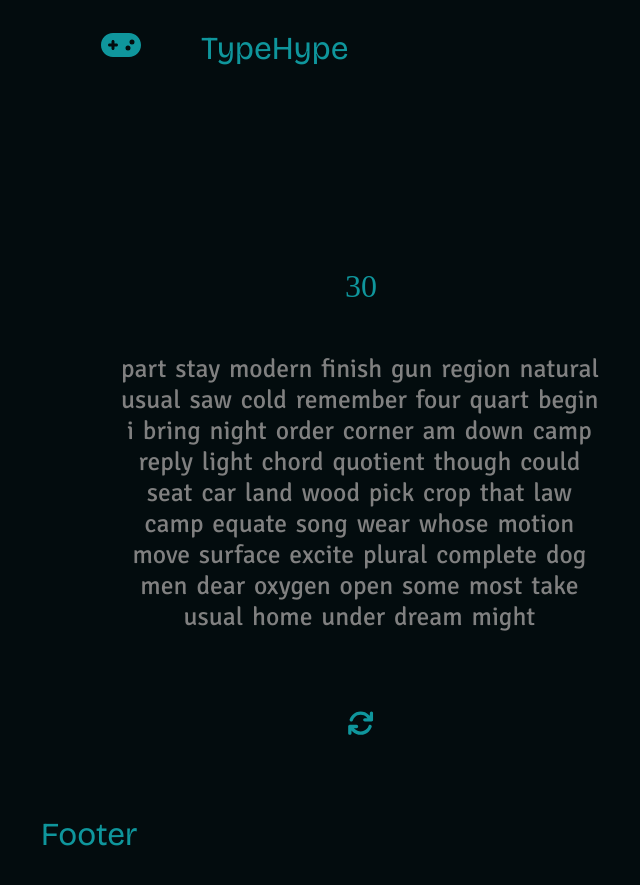
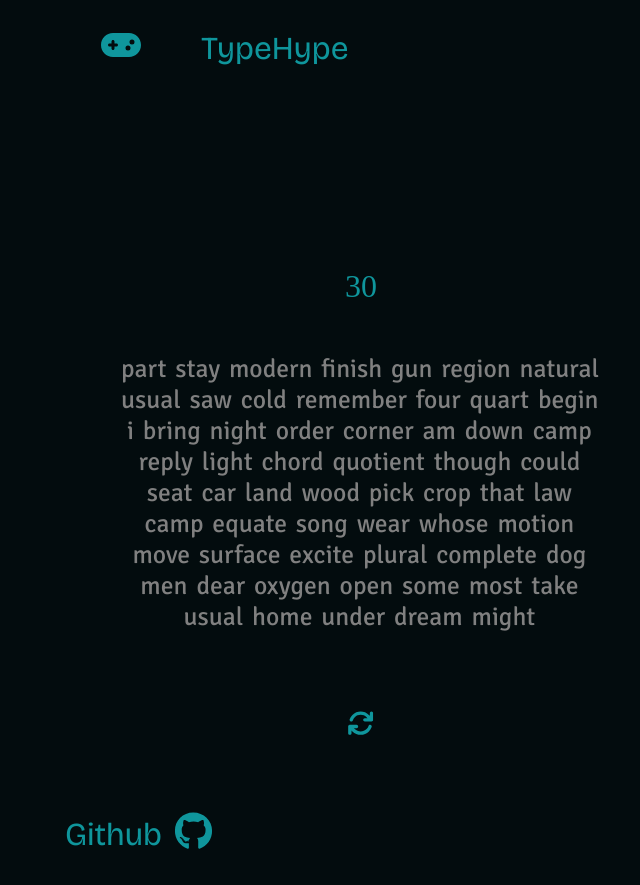
Before and after one commit to AkshitSinghh/typehype, a React (Vite) app: page / in a window 1280 px wide. Shown: the whole page, without its empty margins (279-919 px from the left). Built offline with nearby package versions, Linux system fonts and the light colour scheme.

Commit message:
added github logo

```diff
--- a/components/footer/footer.jsx
+++ b/components/footer/footer.jsx
@@ -6,7 +6,16 @@
           slideAnimation ? "slideOut-footer" : "slideIn-footer"
         }`}
       >
-        Footer
+        Github &nbsp;
+        <a href="https://github.com/AkshitSinghh/typehype">
+          <svg
+            xmlns="http://www.w3.org/2000/svg"
+            height="1em"
+            viewBox="0 0 496 512"
+          >
+            <path d="M165.9 397.4c0 2-2.3 3.6-5.2 3.6-3.3.3-5.6-1.3-5.6-3.6 0-2 2.3-3.6 5.2-3.6 3-.3 5.6 1.3 5.6 3.6zm-31.1-4.5c-.7 2 1.3 4.3 4.3 4.9 2.6 1 5.6 0 6.2-2s-1.3-4.3-4.3-5.2c-2.6-.7-5.5.3-6.2 2.3zm44.2-1.7c-2.9.7-4.9 2.6-4.6 4.9.3 2 2.9 3.3 5.9 2.6 2.9-.7 4.9-2.6 4.6-4.6-.3-1.9-3-3.2-5.9-2.9zM244.8 8C106.1 8 0 113.3 0 252c0 110.9 69.8 205.8 169.5 239.2 12.8 2.3 17.3-5.6 17.3-12.1 0-6.2-.3-40.4-.3-61.4 0 0-70 15-84.7-29.8 0 0-11.4-29.1-27.8-36.6 0 0-22.9-15.7 1.6-15.4 0 0 24.9 2 38.6 25.8 21.9 38.6 58.6 27.5 72.9 20.9 2.3-16 8.8-27.1 16-33.7-55.9-6.2-112.3-14.3-112.3-110.5 0-27.5 7.6-41.3 23.6-58.9-2.6-6.5-11.1-33.3 2.6-67.9 20.9-6.5 69 27 69 27 20-5.6 41.5-8.5 62.8-8.5s42.8 2.9 62.8 8.5c0 0 48.1-33.6 69-27 13.7 34.7 5.2 61.4 2.6 67.9 16 17.7 25.8 31.5 25.8 58.9 0 96.5-58.9 104.2-114.8 110.5 9.2 7.9 17 22.9 17 46.4 0 33.7-.3 75.4-.3 83.6 0 6.5 4.6 14.4 17.3 12.1C428.2 457.8 496 362.9 496 252 496 113.3 383.5 8 244.8 8zM97.2 352.9c-1.3 1-1 3.3.7 5.2 1.6 1.6 3.9 2.3 5.2 1 1.3-1 1-3.3-.7-5.2-1.6-1.6-3.9-2.3-5.2-1zm-10.8-8.1c-.7 1.3.3 2.9 2.3 3.9 1.6 1 3.6.7 4.3-.7.7-1.3-.3-2.9-2.3-3.9-2-.6-3.6-.3-4.3.7zm32.4 35.6c-1.6 1.3-1 4.3 1.3 6.2 2.3 2.3 5.2 2.6 6.5 1 1.3-1.3.7-4.3-1.3-6.2-2.2-2.3-5.2-2.6-6.5-1zm-11.4-14.7c-1.6 1-1.6 3.6 0 5.9 1.6 2.3 4.3 3.3 5.6 2.3 1.6-1.3 1.6-3.9 0-6.2-1.4-2.3-4-3.3-5.6-2z" />
+          </svg>
+        </a>
       </div>
     </>
   );
--- a/styles/components/footer/_footer.scss
+++ b/styles/components/footer/_footer.scss
@@ -2,9 +2,20 @@
   color: #0f969c;
   display: flex;
   font-size: 2rem;
-  padding: 1rem 0 1.8rem 0;
+  padding: 1rem 0 1.8rem 1.5rem;
   font-family: "Bricolage Grotesque", sans-serif;
   font-weight: bolder;
+
+  svg {
+    fill: #0f969c;
+    transform: scale(1.2);
+
+    &:hover {
+      filter: drop-shadow(0px 0px 6px #1bcdd6b2);
+      fill: #1bcdd6;
+      cursor: pointer;
+    }
+  }
 }
 
 .slideOut-footer {
```
